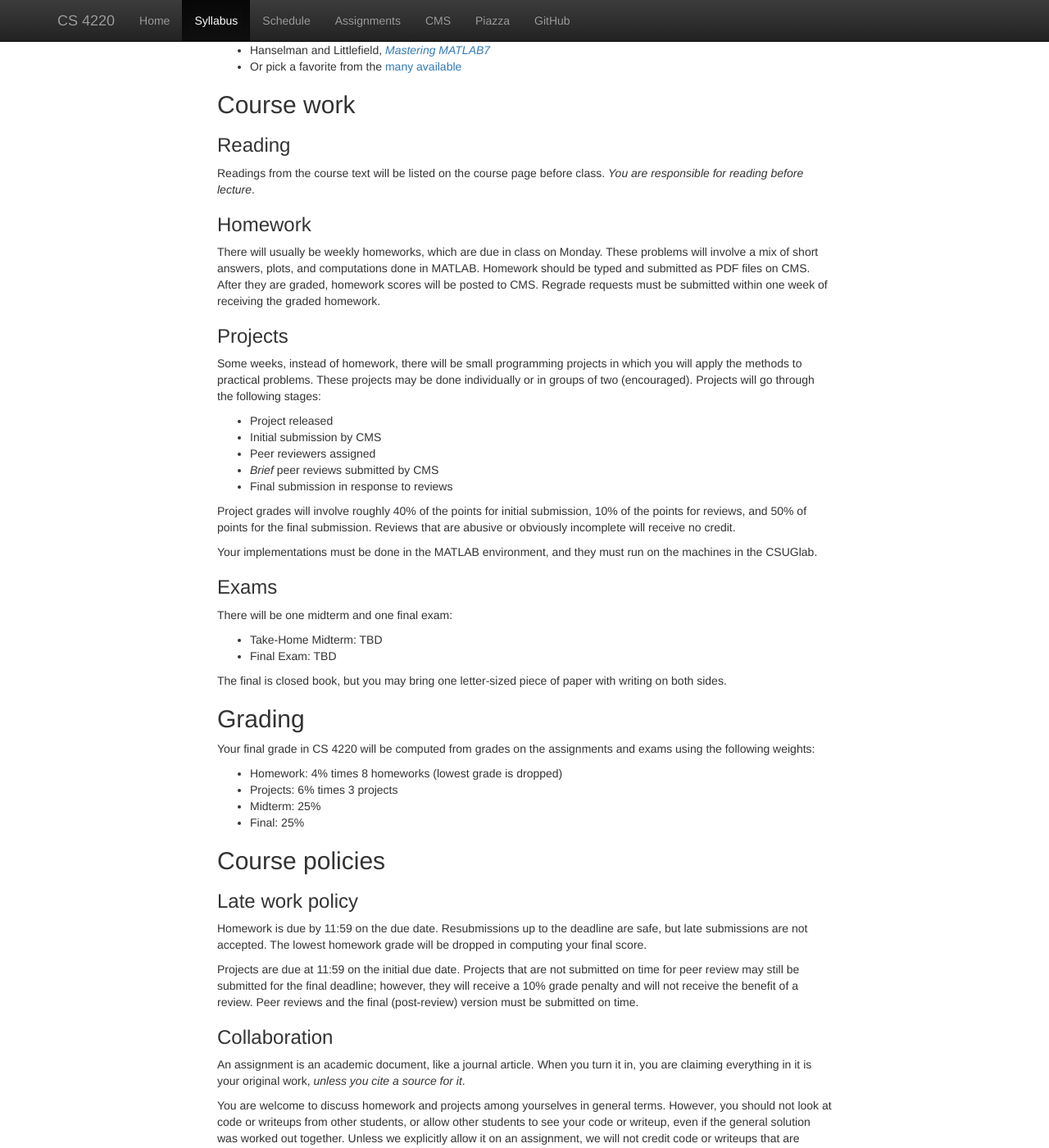
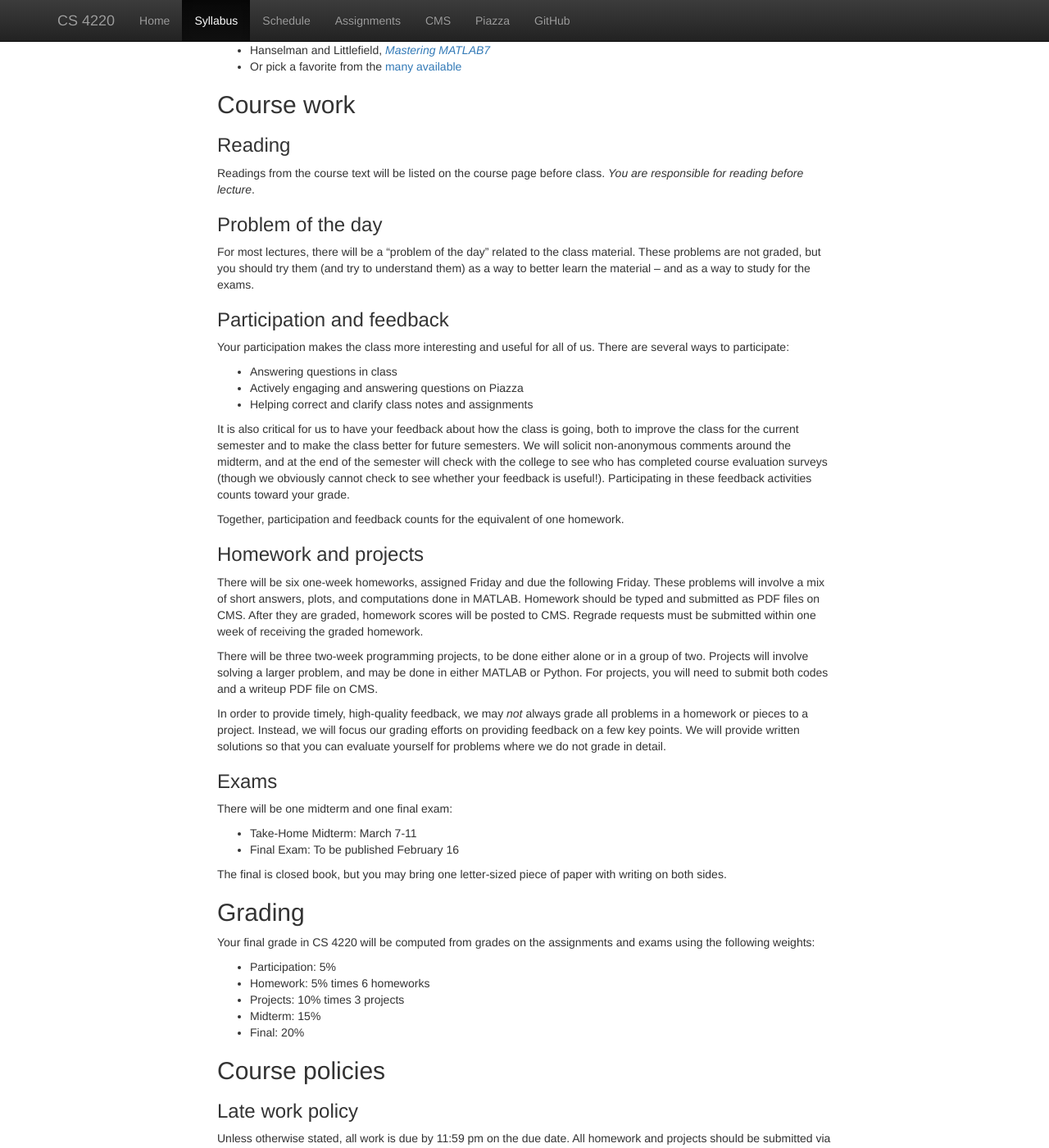
Before and after one commit to dbindel/cs4220-s17, a Jekyll site: the page built from web/syllabus.md, in a window 1280 px wide and 1400 px high, scrolled down 1140 px. Shown: the whole window at 82% size. Built offline with Jekyll 4.4.1, drawn with Linux system fonts in a browser that asks for light colours; nearby versions of some CDN libraries; some of the changed text lies outside the part shown.

Commit message:
Updated HW times and grading info in syllabus.

```diff
--- a/web/syllabus.md
+++ b/web/syllabus.md
@@ -104,42 +104,60 @@ Some MATLAB references:
 Readings from the course text will be listed on the course page before
 class.  *You are responsible for reading before lecture*.
 
-### Homework
+### Problem of the day
 
-There will usually be weekly homeworks, which are due in class on
-Monday.  These problems will involve a mix of short answers, plots,
-and computations done in MATLAB.  Homework should be typed and
+For most lectures, there will be a "problem of the day" related to
+the class material.  These problems are not graded, but you should
+try them (and try to understand them) as a way to better learn the
+material -- and as a way to study for the exams.
+
+### Participation and feedback
+
+Your participation makes the class more interesting and useful
+for all of us.  There are several ways to participate:
+
+- Answering questions in class
+- Actively engaging and answering questions on Piazza
+- Helping correct and clarify class notes and assignments
+
+It is also critical for us to have your feedback about how the class
+is going, both to improve the class for the current semester and to
+make the class better for future semesters.  We will solicit
+non-anonymous comments around the midterm, and at the end of the
+semester will check with the college to see who has completed course
+evaluation surveys (though we obviously cannot check to see whether
+your feedback is useful!).  Participating in these feedback activities
+counts toward your grade.
+
+Together, participation and feedback counts for the equivalent of one
+homework.
+
+### Homework and projects
+
+There will be six one-week homeworks, assigned Friday and due the
+following Friday.  These problems will involve a mix of short answers,
+plots, and computations done in MATLAB.  Homework should be typed and
 submitted as PDF files on CMS.  After they are graded, homework scores
 will be posted to CMS.  Regrade requests must be submitted within one
 week of receiving the graded homework.
 
-### Projects
+There will be three two-week programming projects, to be done either
+alone or in a group of two.  Projects will involve solving a larger
+problem, and may be done in either MATLAB or Python.  For projects,
+you will need to submit both codes and a writeup PDF file on CMS.
 
-Some weeks, instead of homework, there will be small programming
-projects in which you will apply the methods to practical problems.
-These projects may be done individually or in groups of two
-(encouraged).  Projects will go through the following stages:
-
-- Project released
-- Initial submission by CMS
-- Peer reviewers assigned
-- *Brief* peer reviews submitted by CMS
-- Final submission in response to reviews
-
-Project grades will involve roughly 40% of the points for initial
-submission, 10% of the points for reviews, and 50% of points for
-the final submission.  Reviews that are abusive or obviously
-incomplete will receive no credit.
-
-Your implementations must be done in the MATLAB environment, and they
-must run on the machines in the CSUGlab.
+In order to provide timely, high-quality feedback, we may *not* always
+grade all problems in a homework or pieces to a project.  Instead, we
+will focus our grading efforts on providing feedback on a few key
+points.  We will provide written solutions so that you can evaluate
+yourself for problems where we do not grade in detail.
 
 ### Exams
 
 There will be one midterm and one final exam:
 
- - Take-Home Midterm: TBD
- - Final Exam: TBD
+ - Take-Home Midterm: March 7-11
+ - Final Exam: To be published February 16
 
 The final is closed book, but you may bring one letter-sized piece
 of paper with writing on both sides.
@@ -149,24 +167,23 @@ of paper with writing on both sides.
 Your final grade in CS 4220 will be computed from grades on the
 assignments and exams using the following weights:
 
- - Homework: 4% times 8 homeworks (lowest grade is dropped)
- - Projects: 6% times 3 projects
- - Midterm: 25%
- - Final: 25%
+ - Participation: 5%
+ - Homework: 5% times 6 homeworks
+ - Projects: 10% times 3 projects
+ - Midterm: 15%
+ - Final: 20%
 
 ## Course policies
 
 ### Late work policy
 
-Homework is due by 11:59 on the due date.  Resubmissions up to the
-deadline are safe, but late submissions are not accepted.  The
-lowest homework grade will be dropped in computing your final score.
-
-Projects are due at 11:59 on the initial due date.  Projects that are
-not submitted on time for peer review may still be submitted for the
-final deadline; however, they will receive a 10% grade penalty and
-will not receive the benefit of a review.  Peer reviews and
-the final (post-review) version must be submitted on time.
+Unless otherwise stated, all work is due by 11:59 pm on the due date.
+All homework and projects should be submitted via the course
+management system (CMS); you are encouraged to submit early versions,
+since resubmissions up to the deadline are counted without penalty.
+For each assignment, up to three "slip days" are allowed.  Over the
+semester, you may use a total of ten slip days.  You may not use slip
+days for the take-home midterm.
 
 ### Collaboration
 
```
Also changed, not shown: web/_data/lectures.yml (+39 -13 lines).
